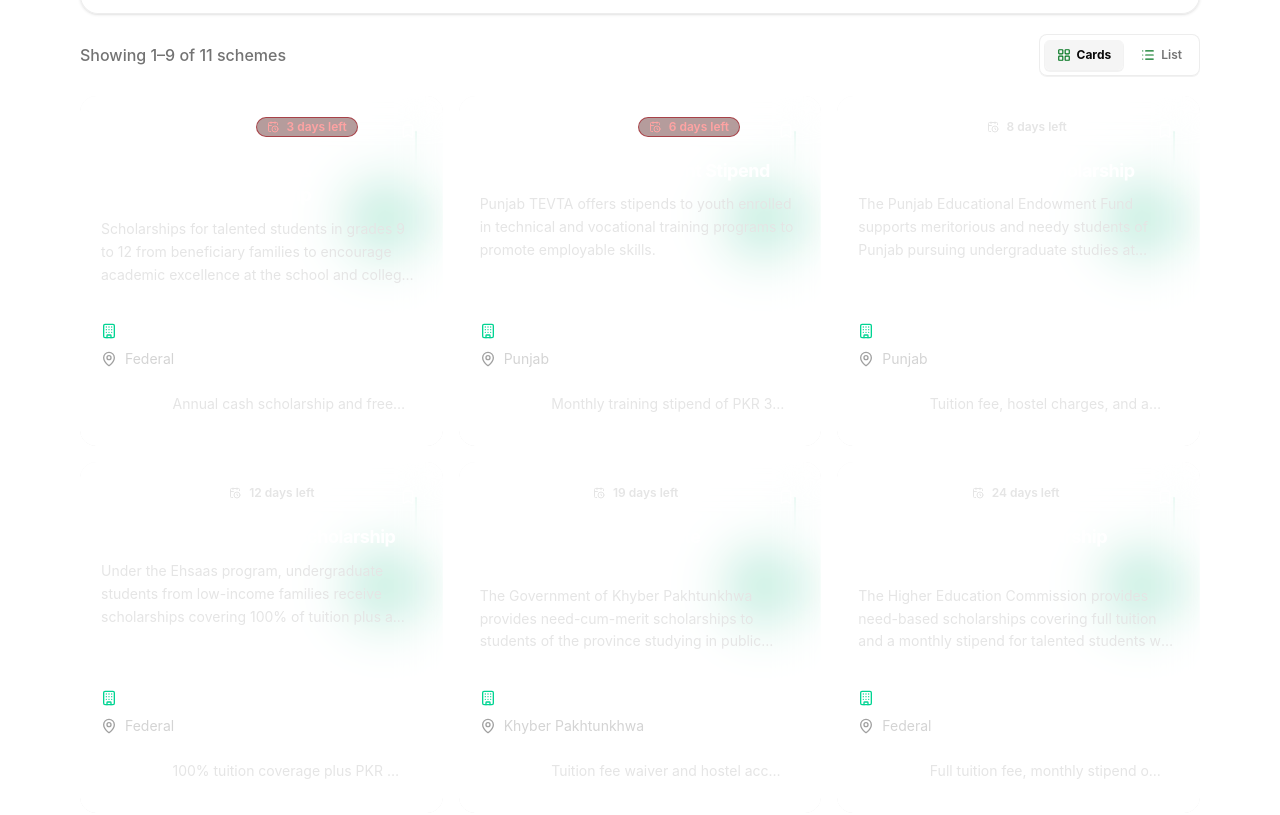
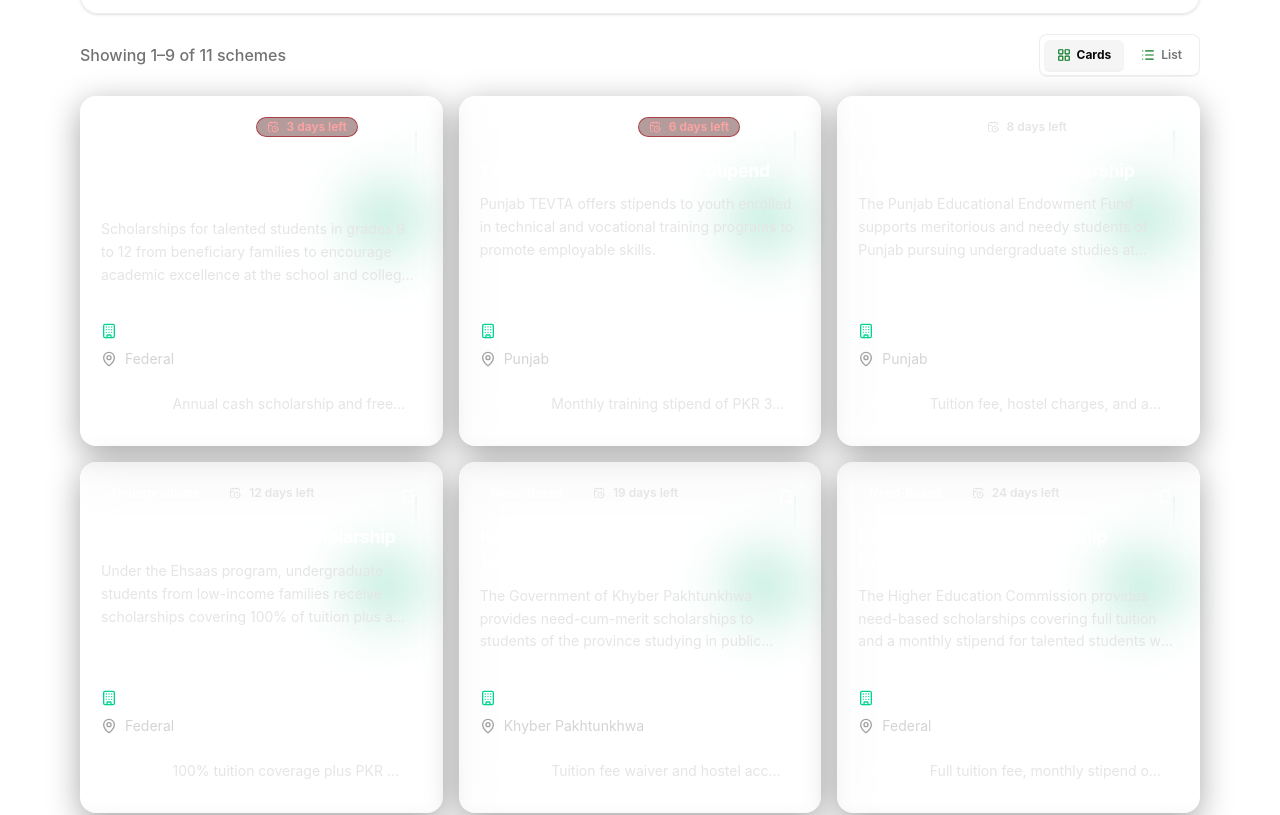
Before and after one commit to Soban-Saqib06/Pakistani-Student-Schemes, a Next.js app in the folder fRontEnd/: page /browse in a window 1280 px wide. Shown: the part 558-1373 px from the top of the page. Built offline with nearby package versions, Linux system fonts and the light colour scheme; no server answers.

Commit message:
Minor changes

```diff
--- a/fRontEnd/app/globals.css
+++ b/fRontEnd/app/globals.css
@@ -172,8 +172,6 @@
 .glass-card-container {
   position: relative;
   isolation: isolate;
-  overflow: hidden;
-  border-radius: 1rem;
 }
 
 .glass-card-container::before {
--- a/fRontEnd/app/layout.tsx
+++ b/fRontEnd/app/layout.tsx
@@ -43,7 +43,7 @@ export default function RootLayout({
 }>) {
   return (
     <html lang="en">
-      <body className="antialiased">
+      <body className="antialiased overflow-x-clip">
         <Providers>
           <div className="flex min-h-dvh flex-col">
             <SiteHeader />
```
